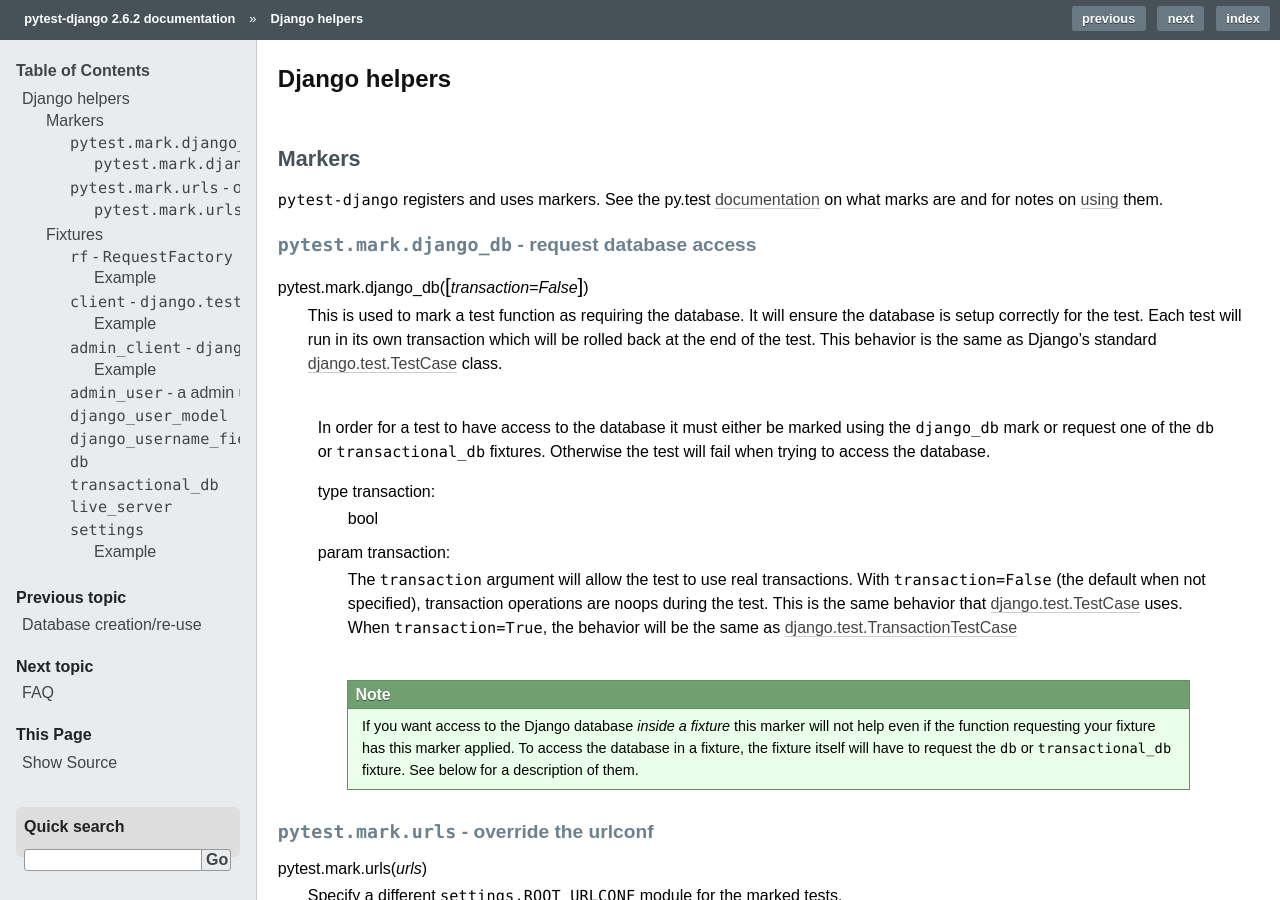
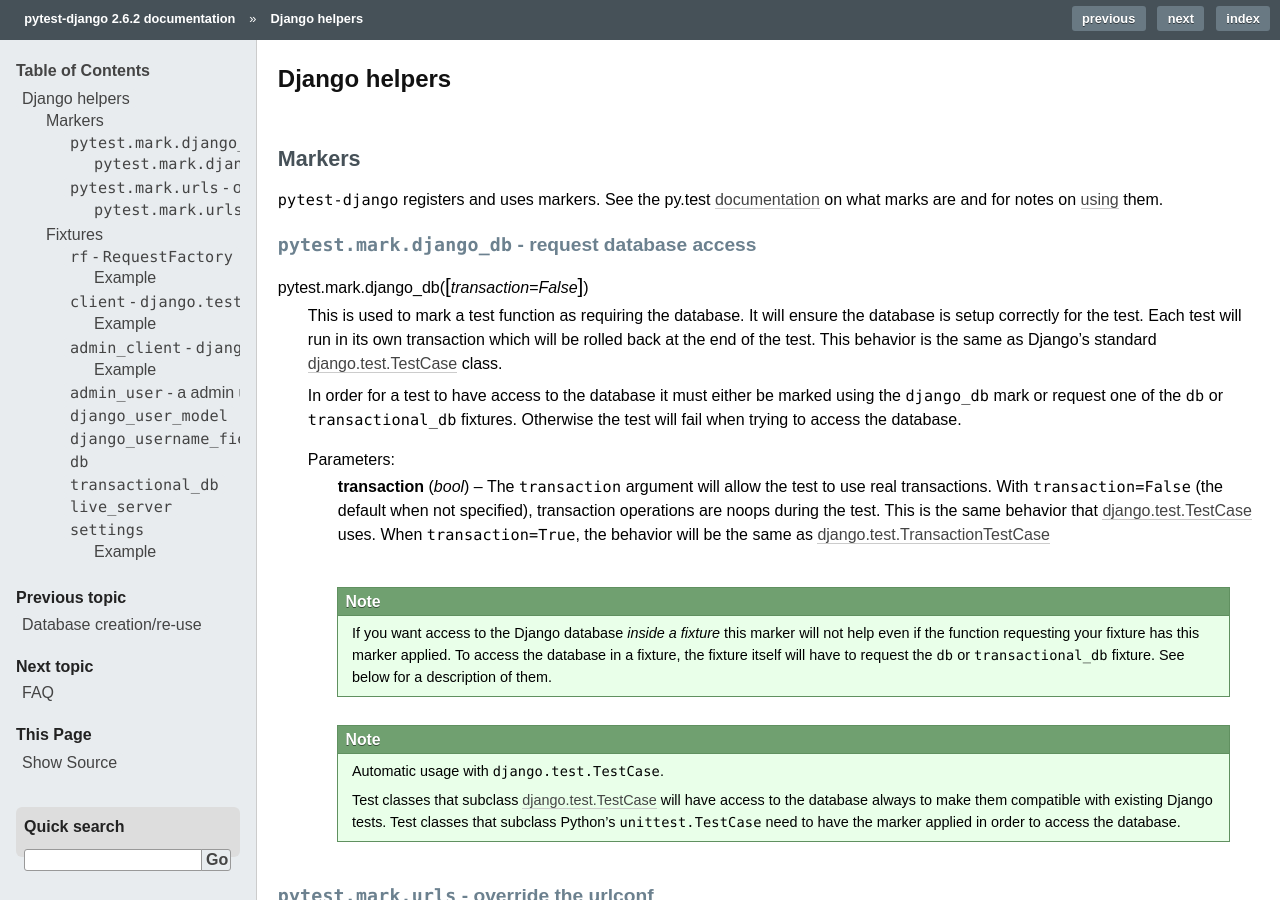
Before and after one commit to pytest-dev/pytest-django, a Sphinx documentation site: the page built from docs/helpers.rst, in a window 1280 px wide and 900 px high. Built offline with Sphinx 7.4.7, drawn with Linux system fonts in a browser that asks for light colours.

Commit message:
Document automatic usage of db mark with Django's TestCase
Closes https://github.com/pelme/pytest_django/pull/70.

```diff
--- a/docs/helpers.rst
+++ b/docs/helpers.rst
@@ -48,6 +44,16 @@
       fixture, the fixture itself will have to request the ``db`` or
       ``transactional_db`` fixture.  See below for a description of
       them.
+
+   .. note:: Automatic usage with ``django.test.TestCase``.
+
+     Test classes that subclass `django.test.TestCase`_ will have access to
+     the database always to make them compatible with existing Django tests.
+     Test classes that subclass Python's ``unittest.TestCase`` need to have the
+     marker applied in order to access the database.
+
+.. _django.test.TestCase: https://docs.djangoproject.com/en/dev/topics/testing/overview/#testcase
+.. _django.test.TransactionTestCase: https://docs.djangoproject.com/en/dev/topics/testing/overview/#transactiontestcase
 
 
 ``pytest.mark.urls`` - override the urlconf
```
Also changed, not shown: other parts of docs/helpers.rst (+0 -4 lines).
